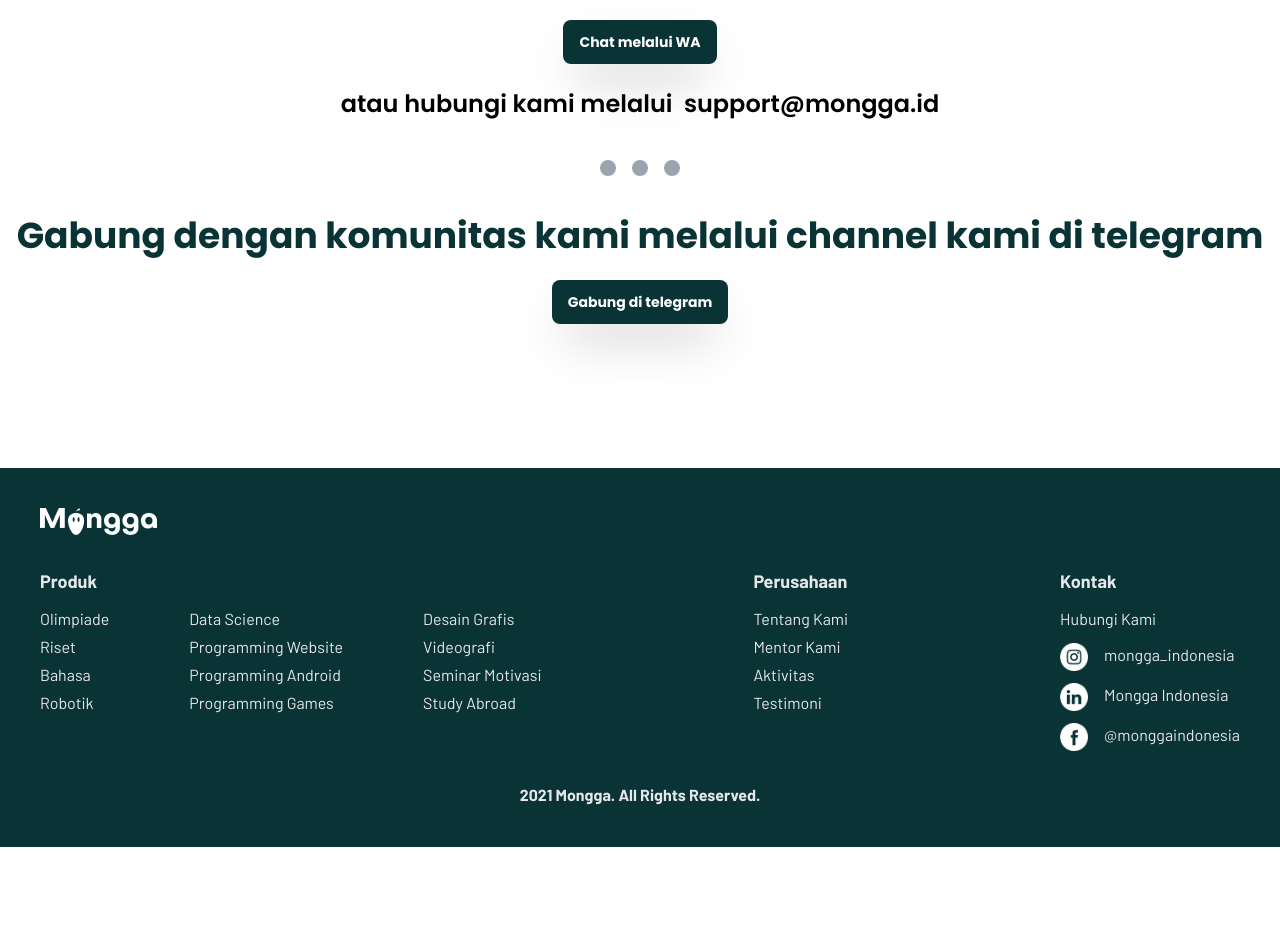
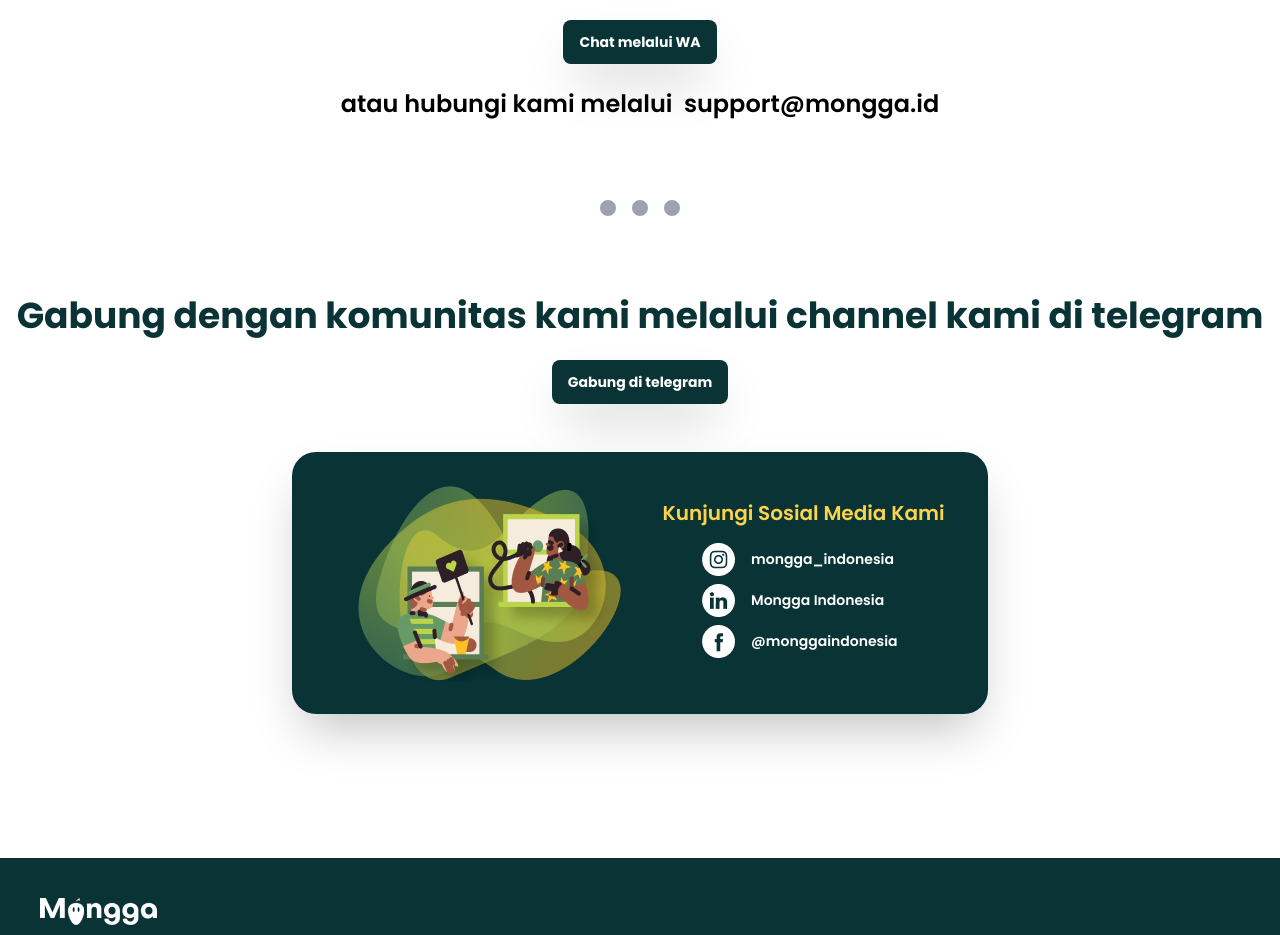
Before and after one commit to fazirta/mongga, a React (Create React App) app: page /contactus in a window 1280 px wide. Shown: the part 761-1696 px from the top of the page. Before the commit the page ends 1608 px from the top, so only its background shows below. Built offline with nearby package versions, Linux system fonts and the light colour scheme.

Commit message:
Update ContactUs

```diff
--- a/src/Contact Us/index.js
+++ b/src/Contact Us/index.js
@@ -1,6 +1,10 @@
 import ButtonHijau from "../Button Hijau";
 import JumbotronHijau from "../Jumbotron Hijau";
 import Heading1 from "../Heading1";
+import ContactUsLogo from "../img/contactus-logo.png";
+import Instagram from "../img/Instagram_white 1.png";
+import Linkedin from "../img/LinkedIN_white 1.png";
+import Facebook from "../img/Facebook_white 1.png";
 
 export default function ContactUs() {
   return (
@@ -22,7 +26,7 @@
             atau hubungi kami melalui{" "}
             <a href="mailto:support@mongga.id">&nbsp; support@mongga.id</a>
           </p>
-          <div className="flex items-center justify-center py-10">
+          <div className="flex items-center justify-center py-10 my-10">
             <div className="border-4 rounded-full w-4 h-4 bg-gray-400 border-gray-400"></div>
             <div className="px-2"></div>
             <div className="border-4 rounded-full w-4 h-4 bg-gray-400 border-gray-400"></div>
@@ -37,6 +41,39 @@
           <div className="flex items-center justify-center text-sm py-6">
             <ButtonHijau href="https://t.me/joinchat/-FYL91EUszBmZGQ1" text="Gabung di telegram" />
           </div>
+          <div className="flex items-center justify-center text-sm py-6">
+            <div className="flex justify-center">
+              <div className="bg-darkgreen rounded-large px-4 py-3 transition duration-300 ease-in-out font-poppins shadow-2xl">
+                <div class="flex flex-col lg:flex-row items-center content-center px-7">
+                  <img className="m-5 lg:mr-10" src={ContactUsLogo} />
+                  <div>
+                    <p class="text-white text-xl text-center font-semibold mb-4 text-yellow-300">Kunjungi Sosial Media Kami</p>
+                    <div>
+                      <div class="grid grid-cols-7 mb-2">
+                        <img className="place-self-end col-span-2 mr-2" src={Instagram} />
+                        <div class="place-self-start col-span-5 py-1.5">
+                          <p class="text-white font-semibold pl-2">mongga_indonesia</p>
+                        </div>
+                      </div>
+                      <div class="grid grid-cols-7 mb-2">
+                        <img className="place-self-end col-span-2 mr-2" src={Linkedin} />
+                        <div class="place-self-start col-span-5 py-1.5">
+                          <p class="text-white font-semibold pl-2">Mongga Indonesia</p>
+                        </div>
+                      </div>
+                      <div class="grid grid-cols-7 mb-2">
+                        <img className="place-self-end col-span-2 mr-2" src={Facebook} />
+                        <div class="place-self-start col-span-5 py-1.5">
+                          <p class="text-white font-semibold pl-2">@monggaindonesia</p>
+                        </div>
+                      </div>
+                    </div>
+                  </div>
+                </div>
+              </div>
+            </div>
+          </div>
+
         </div>
       </div>
     </>
--- a/tailwind.config.js
+++ b/tailwind.config.js
@@ -21,6 +21,15 @@
       barlow: ['"Barlow"', "sans-serif"],
       poppins: ['"Poppins"', "sans-serif"],
     },
+    borderRadius: {
+      'none': '0',
+      'sm': '0.125rem',
+      DEFAULT: '0.25rem',
+      'md': '0.375rem',
+      'lg': '0.5rem',
+      'full': '9999px',
+      'large': '1.5rem',
+    }
   },
   variants: {
     extend: {},
```
Also changed, not shown: src/img/contactus-logo.png (added).
